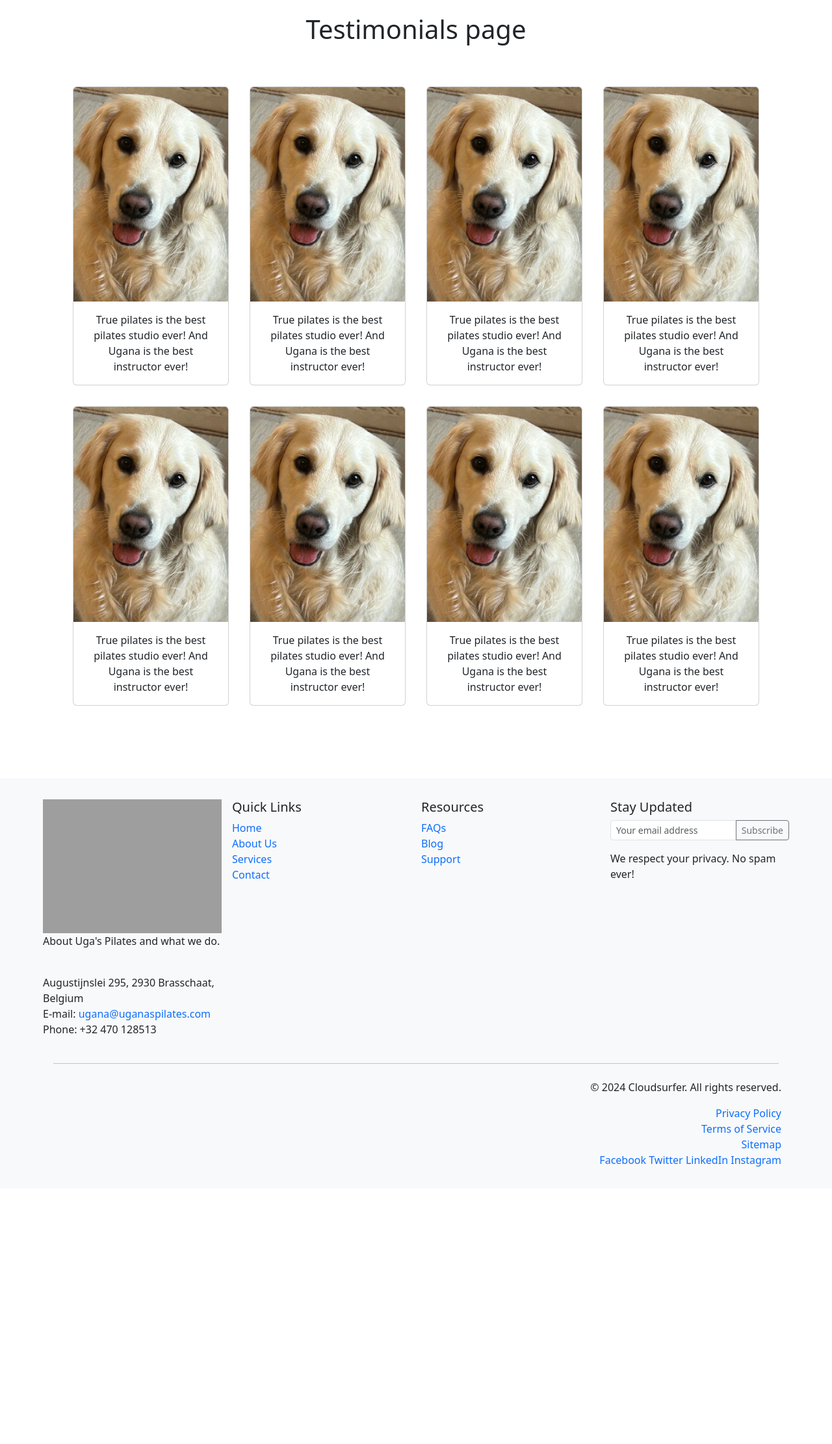
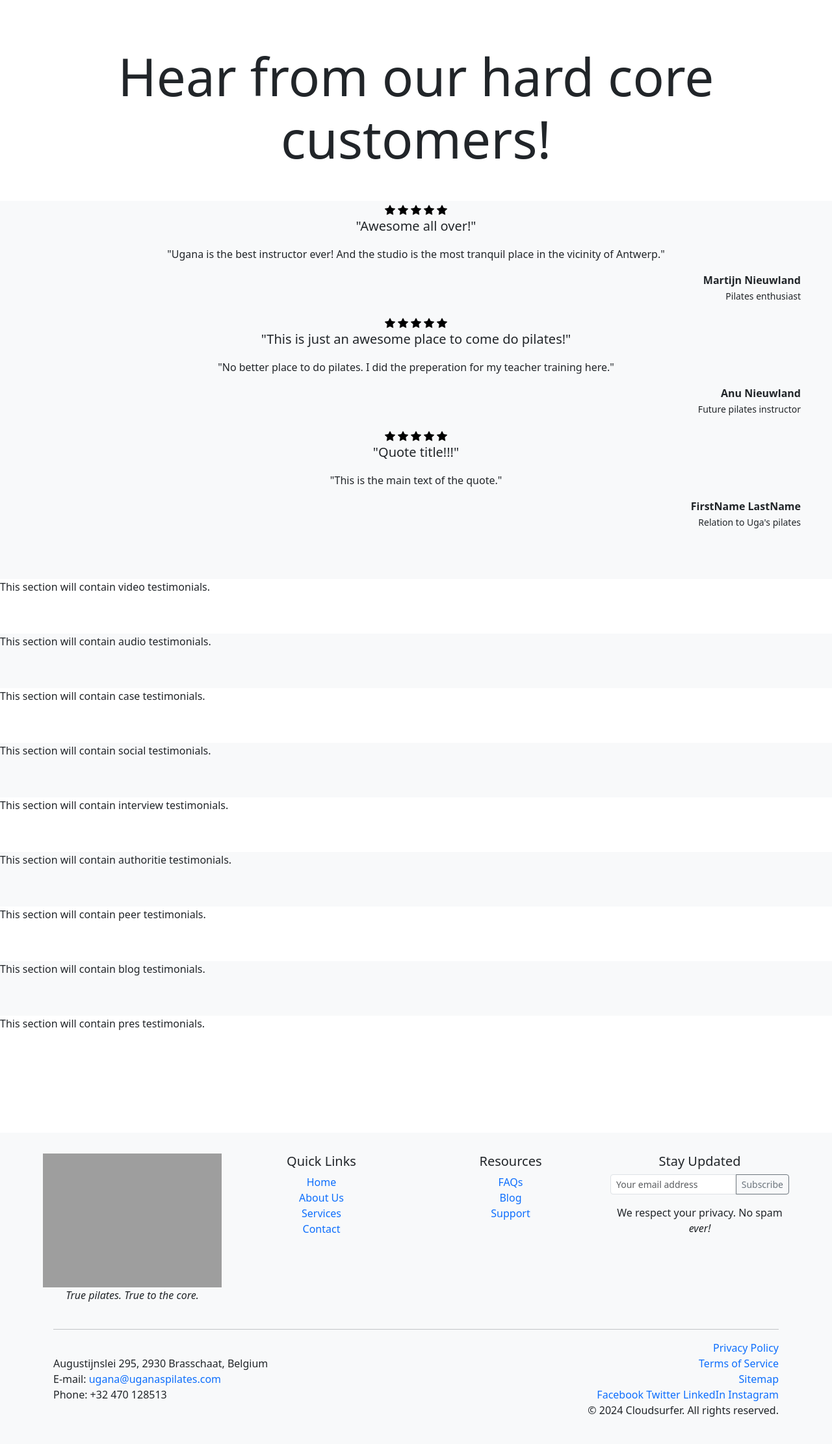
Before and after one commit to martijnnieuwland/ugas_pilates, a Django app: page /testimonials/ in a window 1280 px wide. Shown: the part 75-2297 px from the top of the page at 65% size. Before the commit the page ends 1870 px from the top, so only its background shows below. Run offline with Django 5.2, Linux system fonts and the light colour scheme; some libraries are stand-ins or nearby versions; grey boxes are pictures that could not be loaded.

Commit message:
Testimonials

```diff
--- a/templates/ugas_pilates/base.html
+++ b/templates/ugas_pilates/base.html
@@ -82,17 +82,12 @@
   <!-- FOOTER Content Start -->
   <footer class="footer bg-light p-4">
     <div class="container">
-      <div class="row gx-5">
+      <div class="row gx-5 text-center">
         <!-- Company Info -->
         <div class="col-md-3 p-2">
           <img src="{% static 'ugas_pilates/images/logo-green-grey.svg' %}" alt="Company Logo"
             class="footer-logo img-fluid">
-          <p>About Uga's Pilates and what we do.</p>
-          <address>
-            <br>Augustijnslei 295, 2930 Brasschaat, Belgium
-            <br>E-mail: <a href="mailto: ugana82@yahoo.de">ugana@uganaspilates.com</a>
-            <br>Phone: +32 470 128513
-          </address>
+          <p><em>True pilates. True to the core.</em></p>
         </div>
 
         <!-- Navigation Links -->
@@ -124,18 +119,23 @@
               aria-describedby="button-addon2">
             <button class="btn btn-outline-secondary" type="button" id="button-addon2">Subscribe</button>
           </div>
-          <p>We respect your privacy. No spam ever!</p>
+          <p>We respect your privacy. No spam <em>ever!</em></p>
         </div>
       </div>
       <hr>
-      <div class="row text-end">
-        <div class="col-md-12 p-2">
-          <div class="footer-bottom">
-            <p>&copy; 2024 Cloudsurfer. All rights reserved.</p>
+      <div class="row footer-bottom p2">
+        <div class="col-md-6">
+          <address>
+            <br>Augustijnslei 295, 2930 Brasschaat, Belgium
+            <br>E-mail: <a href="mailto: ugana82@yahoo.de">ugana@uganaspilates.com</a>
+            <br>Phone: +32 470 128513
+          </address>
+        </div>
+        <div class="col-md-6 text-end">
           <ul class="footer-bottom-links">
             <li><a href="{% url 'privacy' %}">Privacy Policy</a></li>
             <li><a href="{% url 'terms' %}">Terms of Service</a></li>
-              <li><a href="/sitemap.xml">Sitemap</a></li>
+            <li><a href="sitemap.xml">Sitemap</a></li>
           </ul>
           <div class="social-media">
             <a href="https://facebook.com"><i class="fab fa-facebook-f"></i>Facebook</a>
@@ -143,7 +143,7 @@
             <a href="https://linkedin.com"><i class="fab fa-linkedin-in"></i>LinkedIn</a>
             <a href="https://instagram.com"><i class="fab fa-instagram"></i>Instagram</a>
           </div>
-          </div>
+          <p>&copy; 2024 Cloudsurfer. All rights reserved.</p>
         </div>
       </div>
     </div>
--- a/templates/ugas_pilates/testimonials.html
+++ b/templates/ugas_pilates/testimonials.html
@@ -2,86 +2,55 @@
 {% load static %}
 
 {% block content %}
-<div id="testimonials" class="padding main-content p-5 m-5">
-  <h1 class="text-center">Testimonials page</h1>
+  <div id="testimonials" class="padding main-content py-5 my-5">
+    <h1 class="text-center mt-5 display-1">Hear from our <strong>hard core</strong> customers!</h1>
 
-  <div class="container text-center mt-5">
-    <div class="row justify-content-center">
-      <div class="col-12 col-md-3 p-3 d-flex justify-content-center">
-        <div class="card" style="width: 18rem;">
-          <img src="{% static 'ugas_pilates/images/nirun.jpg' %}" class="card-img-top" alt="...">
-          <div class="card-body">
-            <p class="card-text">True pilates is the best pilates studio ever! And Ugana is the best instructor ever!
-            </p>
-          </div>
+    <div class="mt-5">
+      <section class="bg-light text-center" id="quotes">
+        <div class="quote">
+          <img src="{% static 'ugas_pilates/images/star-fill.svg' %}" alt="Review score">
+          <img src="{% static 'ugas_pilates/images/star-fill.svg' %}" alt="Review score">
+          <img src="{% static 'ugas_pilates/images/star-fill.svg' %}" alt="Review score">
+          <img src="{% static 'ugas_pilates/images/star-fill.svg' %}" alt="Review score">
+          <img src="{% static 'ugas_pilates/images/star-fill.svg' %}" alt="Review score">
+          <p class="lead">"Awesome all over!"</p>
+          <p class="">"Ugana is the best instructor ever! And the studio is the most tranquil place in the vicinity of Antwerp."</p>
+          <p class="text-end me-5"><strong>Martijn Nieuwland</strong>
+            <br><small>Pilates enthusiast</small></p>
         </div>
-      </div>
-      <div class="col-12 col-md-3 p-3 d-flex justify-content-center">
-        <div class="card" style="width: 18rem;">
-          <img src="{% static 'ugas_pilates/images/nirun.jpg' %}" class="card-img-top" alt="...">
-          <div class="card-body">
-            <p class="card-text">True pilates is the best pilates studio ever! And Ugana is the best instructor ever!
-            </p>
-          </div>
+        <div class="quote">
+          <img src="{% static 'ugas_pilates/images/star-fill.svg' %}" alt="Review score">
+          <img src="{% static 'ugas_pilates/images/star-fill.svg' %}" alt="Review score">
+          <img src="{% static 'ugas_pilates/images/star-fill.svg' %}" alt="Review score">
+          <img src="{% static 'ugas_pilates/images/star-fill.svg' %}" alt="Review score">
+          <img src="{% static 'ugas_pilates/images/star-fill.svg' %}" alt="Review score">
+          <p class="lead">"This is just an awesome place to come do pilates!"</p>
+          <p class="">"No better place to do pilates. I did the preperation for my teacher training here."</p>
+          <p class="text-end me-5"><strong>Anu Nieuwland</strong>
+            <br><small>Future pilates instructor</small></p>
         </div>
-      </div>
-      <div class="col-12 col-md-3 p-3 d-flex justify-content-center">
-        <div class="card" style="width: 18rem;">
-          <img src="{% static 'ugas_pilates/images/nirun.jpg' %}" class="card-img-top" alt="...">
-          <div class="card-body">
-            <p class="card-text">True pilates is the best pilates studio ever! And Ugana is the best instructor ever!
-            </p>
-          </div>
+        <div class="quote">
+          <img src="{% static 'ugas_pilates/images/star-fill.svg' %}" alt="Review score">
+          <img src="{% static 'ugas_pilates/images/star-fill.svg' %}" alt="Review score">
+          <img src="{% static 'ugas_pilates/images/star-fill.svg' %}" alt="Review score">
+          <img src="{% static 'ugas_pilates/images/star-fill.svg' %}" alt="Review score">
+          <img src="{% static 'ugas_pilates/images/star-fill.svg' %}" alt="Review score">
+          <p class="lead">"Quote title!!!"</p>
+          <p class="">"This is the main text of the quote."</p>
+          <p class="text-end me-5"><strong>FirstName LastName</strong>
+            <br><small>Relation to Uga's pilates</small></p>
         </div>
-      </div>
-      <div class="col-12 col-md-3 p-3 d-flex justify-content-center">
-        <div class="card" style="width: 18rem;">
-          <img src="{% static 'ugas_pilates/images/nirun.jpg' %}" class="card-img-top" alt="...">
-          <div class="card-body">
-            <p class="card-text">True pilates is the best pilates studio ever! And Ugana is the best instructor ever!
-            </p>
-          </div>
-        </div>
-      </div>
-    </div>
-    <div class="row justify-content-center">
-      <div class="col-12 col-md-3 p-3 d-flex justify-content-center">
-        <div class="card" style="width: 18rem;">
-          <img src="{% static 'ugas_pilates/images/nirun.jpg' %}" class="card-img-top" alt="...">
-          <div class="card-body">
-            <p class="card-text">True pilates is the best pilates studio ever! And Ugana is the best instructor ever!
-            </p>
-          </div>
-        </div>
-      </div>
-      <div class="col-12 col-md-3 p-3 d-flex justify-content-center">
-        <div class="card" style="width: 18rem;">
-          <img src="{% static 'ugas_pilates/images/nirun.jpg' %}" class="card-img-top" alt="...">
-          <div class="card-body">
-            <p class="card-text">True pilates is the best pilates studio ever! And Ugana is the best instructor ever!
-            </p>
-          </div>
-        </div>
-      </div>
-      <div class="col-12 col-md-3 p-3 d-flex justify-content-center">
-        <div class="card" style="width: 18rem;">
-          <img src="{% static 'ugas_pilates/images/nirun.jpg' %}" class="card-img-top" alt="...">
-          <div class="card-body">
-            <p class="card-text">True pilates is the best pilates studio ever! And Ugana is the best instructor ever!
-            </p>
-          </div>
-        </div>
-      </div>
-      <div class="col-12 col-md-3 p-3 d-flex justify-content-center">
-        <div class="card" style="width: 18rem;">
-          <img src="{% static 'ugas_pilates/images/nirun.jpg' %}" class="card-img-top" alt="...">
-          <div class="card-body">
-            <p class="card-text">True pilates is the best pilates studio ever! And Ugana is the best instructor ever!
-            </p>
-          </div>
-        </div>
-      </div>
+      </section>
+
+      <section class="" id="videos">This section will contain video testimonials.</section>
+      <section class="bg-light" id="audios">This section will contain audio testimonials.</section>
+      <section class="" id="cases">This section will contain case testimonials.</section>
+      <section class="bg-light" id="socials">This section will contain social testimonials.</section>
+      <section class="" id="interviews">This section will contain interview testimonials.</section>
+      <section class="bg-light" id="authorities">This section will contain authoritie testimonials.</section>
+      <section class="" id="peers">This section will contain peer testimonials.</section>
+      <section class="bg-light" id="blogs">This section will contain blog testimonials.</section>
+      <section class="" id="press">This section will contain pres testimonials.</section>
     </div>
   </div>
-</div>
-{% endblock content %}
+{% endblock %}
--- a/ugas_pilates/urls.py
+++ b/ugas_pilates/urls.py
@@ -28,7 +28,6 @@ sitemaps = {"static": StaticViewsSitemap,}
 
 urlpatterns = [
     path('admin/', admin.site.urls),
-    # path('', views.home, name='home'),
     path('', views.home, name='home'),
     path('studio/', views.studio, name='studio'),
     path('instructors/', views.instructors, name='instructors'),
--- a/ugas_pilates/views.py
+++ b/ugas_pilates/views.py
@@ -1,6 +1,4 @@
-from django.http import HttpRequest
 from django.shortcuts import render
-
 
 
 def blog(request):
@@ -11,9 +9,6 @@ def contact(request):
 
 def faq(request):
     return render(request, 'ugas_pilates/faq.html')
-
-# def home(request):
-#     return render(request, 'ugas_pilates/home.html')
 
 def home(request):
     return render(request, 'ugas_pilates/index.html')
```
Also changed, not shown: templates/ugas_pilates/home.html (deleted, +0 -133 lines), templates/ugas_pilates/instructors.html (+15 -23 lines), templates/ugas_pilates/sitemap.xml (deleted), ugas_pilates/static/ugas_pilates/images/star-fill.svg (added). Lines whose indentation alone changed are shown as unchanged.
